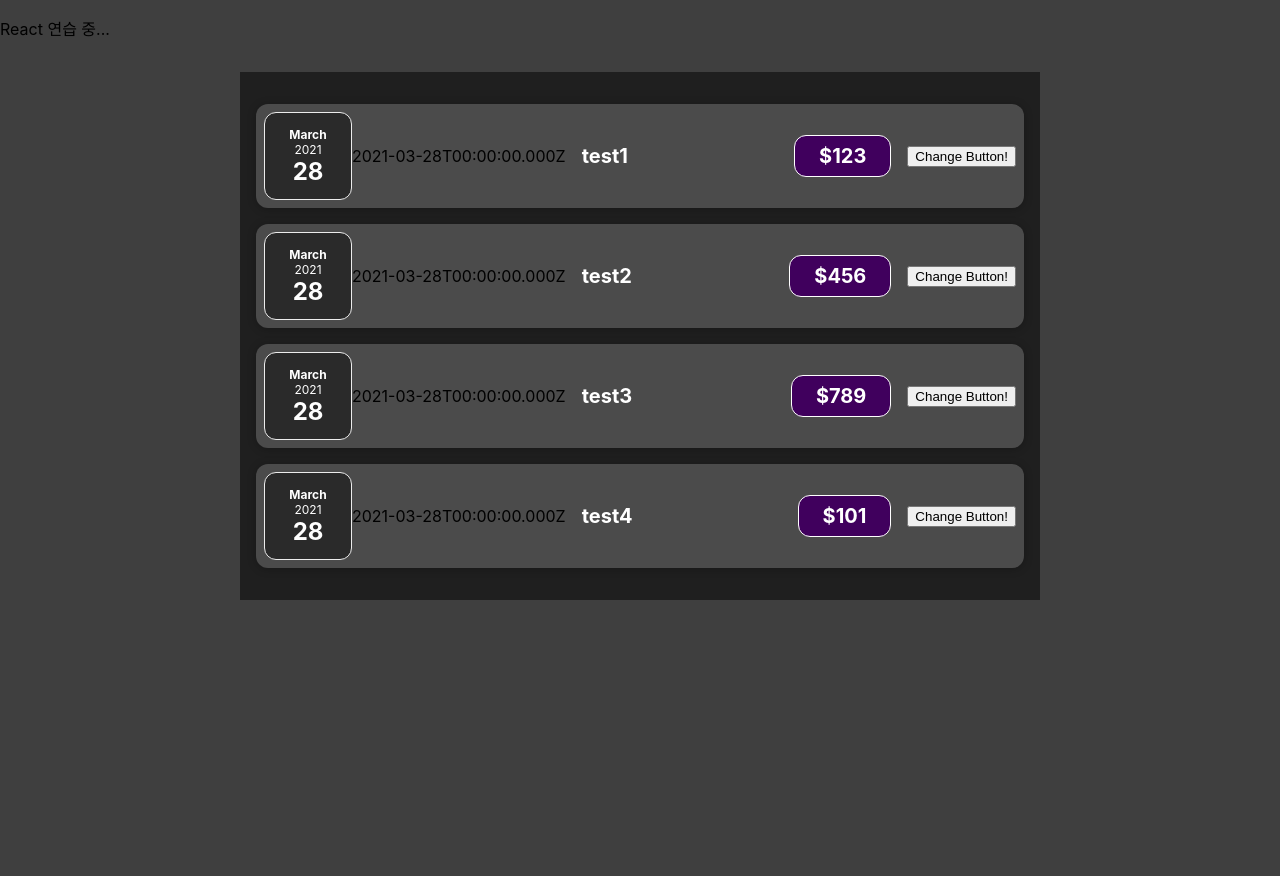
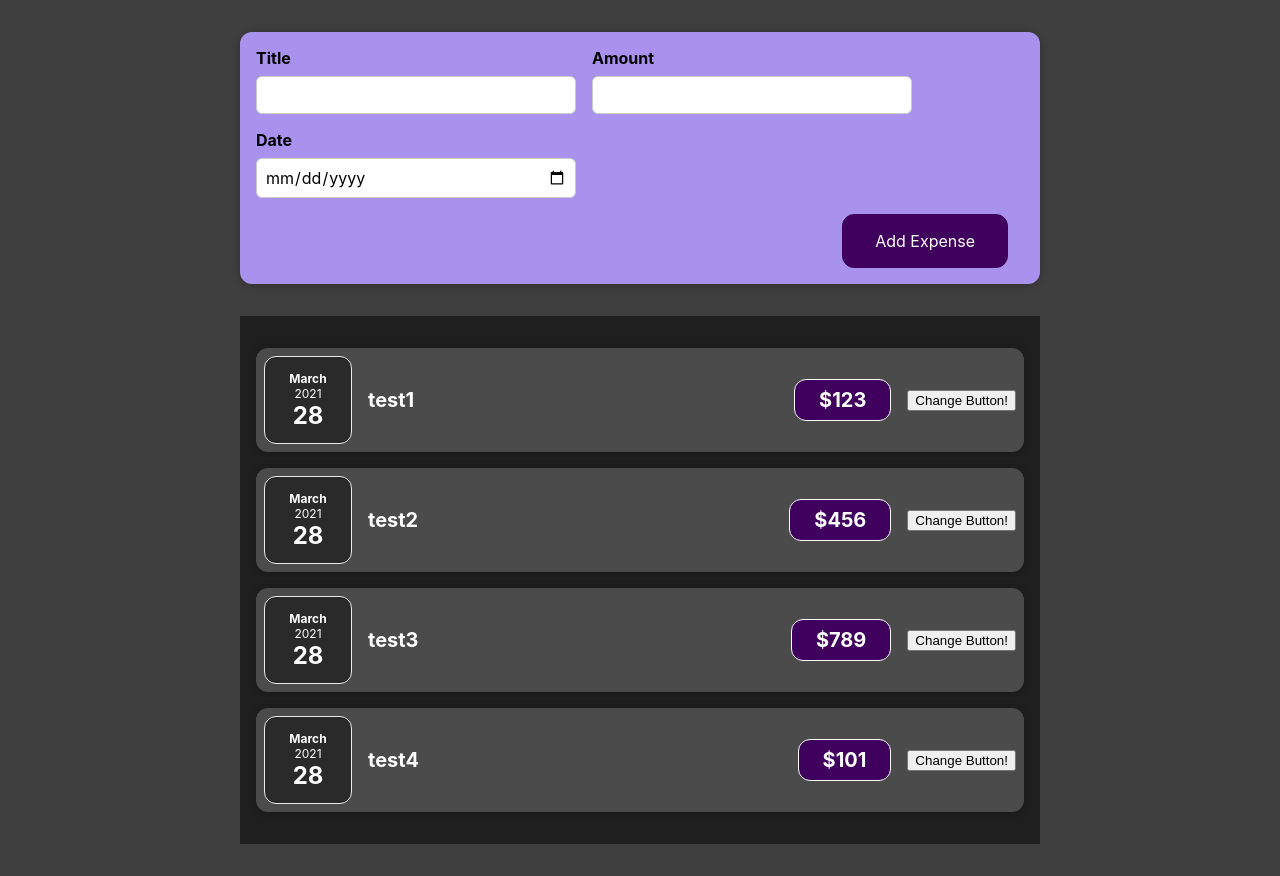
Before and after one commit to dkagh012/react-study, a React (Create React App) app in the folder SE5/: page / in a window 1280 px wide. Before the commit the page ends 800 px from the top, so only its background shows below. Built offline with nearby package versions, Linux system fonts and the light colour scheme.

Commit message:
사용자 입력폼 추가

```diff
--- a/SE5/src/App.js
+++ b/SE5/src/App.js
@@ -1,5 +1,6 @@
 import React from 'react';
 import Expenses from './components/Expenses/Expenses';
+import NewExpense from './components/NewExpense/NewExpense';
 import './App.css';
 export default function App() {
   const expenses = [
@@ -11,7 +12,7 @@
 
   return (
     <div>
-      <p>React 연습 중...</p>
+      <NewExpense />
       <Expenses item={expenses} />
     </div>
   );
--- a/SE5/src/components/Expenses/ExpenseItem.js
+++ b/SE5/src/components/Expenses/ExpenseItem.js
@@ -7,12 +7,10 @@
   const [title, setTitle] = useState(props.title);
   const clickHandler = () => {
     setTitle('Update!');
-    console.log(title);
   };
   return (
     <Card className="expense-item">
       <ExpenseDate date={props.date} />
-      <div>{props.date.toISOString()}</div>
       <div className="expense-item__description">
         <h2>{title}</h2>
         <div className="expense-item__price">${props.amount}</div>
--- /dev/null
+++ b/SE5/src/components/NewExpense/ExpenseForm.css
@@ -0,0 +1,26 @@
+.new-expense__controls {
+  display: flex;
+  flex-wrap: wrap;
+  gap: 1rem;
+  margin-bottom: 1rem;
+  text-align: left;
+}
+
+.new-expense__control label {
+  font-weight: bold;
+  margin-bottom: 0.5rem;
+  display: block;
+}
+
+.new-expense__control input {
+  font: inherit;
+  padding: 0.5rem;
+  border-radius: 6px;
+  border: 1px solid #ccc;
+  width: 20rem;
+  max-width: 100%;
+}
+
+.new-expense__actions {
+  text-align: right;
+}
--- /dev/null
+++ b/SE5/src/components/NewExpense/ExpenseForm.js
@@ -0,0 +1,27 @@
+import React from "react";
+import './ExpenseForm.css'
+
+const ExpenseForm = () => {
+  return (
+    <form>
+      <div className="new-expense__controls">
+        <div className="new-expense__control">
+          <label>Title</label>
+          <input type="text" />
+        </div>
+        <div className="new-expense__control">
+          <label>Amount</label>
+          <input type="number" min="0.01" step="0.01" />
+        </div>
+        <div className="new-expense__control">
+          <label>Date</label>
+          <input type="Date" min="2019-01-01" max="2022-12-31" />
+        </div>
+      </div>
+      <div className="new-expense__actions">
+        <button type="submit">Add Expense</button>
+      </div>
+    </form>
+  )
+}
+export default ExpenseForm;
--- /dev/null
+++ b/SE5/src/components/NewExpense/NewExpense.css
@@ -0,0 +1,38 @@
+.new-expense {
+  background-color: #a892ee;
+  padding: 1rem;
+  margin: 2rem auto;
+  width: 50rem;
+  max-width: 95%;
+  border-radius: 12px;
+  text-align: center;
+  box-shadow: 0 1px 8px rgba(0, 0, 0, 0.25);
+}
+
+.new-expense button {
+  font: inherit;
+  cursor: pointer;
+  padding: 1rem 2rem;
+  border: 1px solid #40005d;
+  background-color: #40005d;
+  color: white;
+  border-radius: 12px;
+  margin-right: 1rem;
+}
+
+.new-expense button:hover,
+.new-expense button:active {
+  background-color: #510674;
+  border-color: #510674;
+}
+
+.new-expense button.alternative {
+  color: #220131;
+  border-color: transparent;
+  background-color: transparent;
+}
+
+.new-expense button.alternative:hover,
+.new-expense button.alternative:active {
+  background-color: #ddb3f8;
+}
--- /dev/null
+++ b/SE5/src/components/NewExpense/NewExpense.js
@@ -0,0 +1,11 @@
+import React from 'react';
+import './NewExpense.css'
+import ExpenseForm from './ExpenseForm'
+const NexExpense = () => {
+  return <div className="new-expense">
+    <ExpenseForm />
+  </div>
+
+}
+
+export default NexExpense;
```
